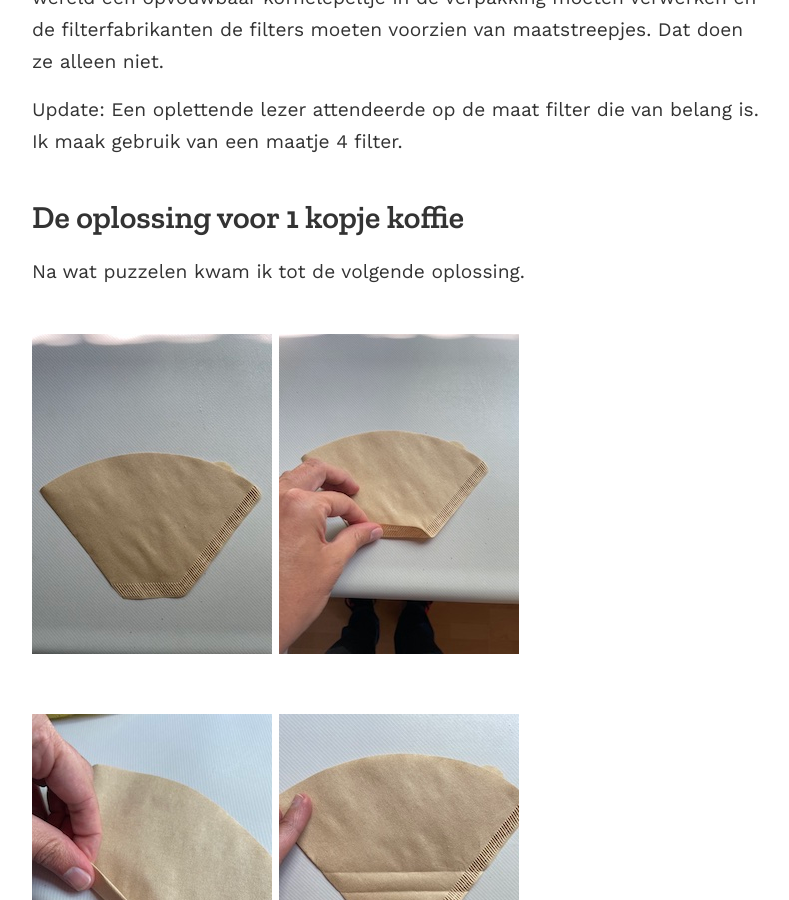
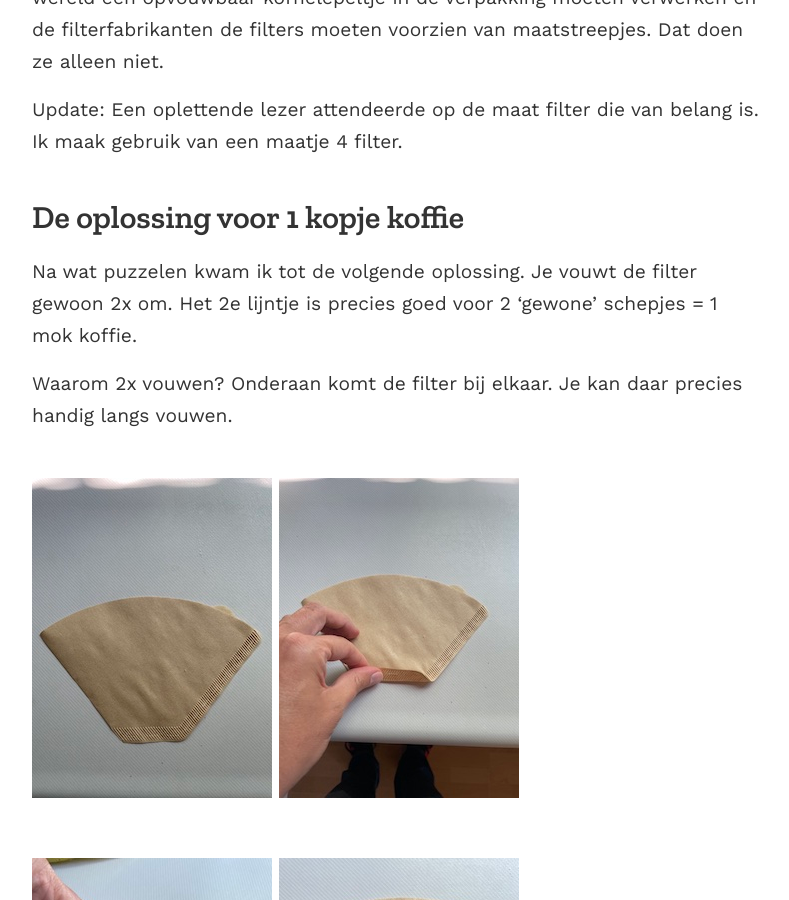
Before and after one commit to geensnor/geensnor.nl, a Jekyll site: the page built from _posts/2021-06-10-Geen-koffie-lepel.md, in a window 1280 px wide and 900 px high, scrolled down 770 px. Shown: the whole window, without its empty margins (243-1032 px from the left). Built offline with Jekyll 4.4.1, drawn with Linux system fonts in a browser that asks for light colours.

Commit message:
Update 2021-06-10-Geen-koffie-lepel.md

```diff
--- a/_posts/2021-06-10-Geen-koffie-lepel.md
+++ b/_posts/2021-06-10-Geen-koffie-lepel.md
@@ -11,7 +11,9 @@ Helaas krijg je die niet gratis bij een kop koffie of een pak filters. Ik heb da
 Update: Een oplettende lezer attendeerde op de maat filter die van belang is. Ik maak gebruik van een maatje 4 filter.
 
 ## De oplossing voor 1 kopje koffie
-Na wat puzzelen kwam ik tot de volgende oplossing.
+Na wat puzzelen kwam ik tot de volgende oplossing. Je vouwt de filter gewoon 2x om. Het 2e lijntje is precies goed voor 2 'gewone' schepjes = 1 mok koffie.
+
+Waarom 2x vouwen? Onderaan komt de filter bij elkaar. Je kan daar precies handig langs vouwen.
 
 ![Plaatje](/assets/posts/IMG_7618.jpeg)
 ![Plaatje](/assets/posts/IMG_7619.jpeg)
```
